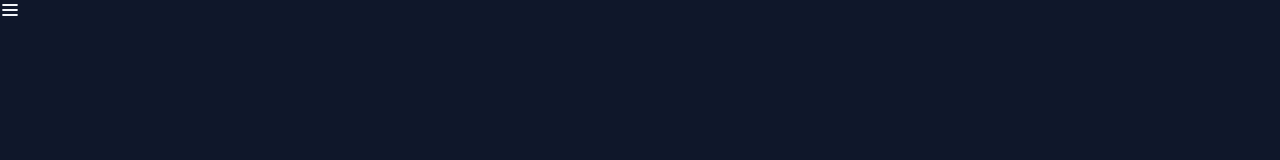
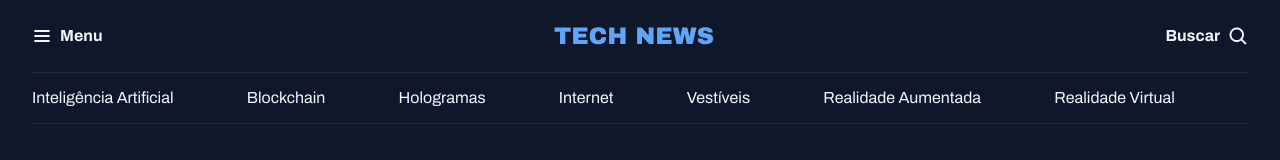
Before and after one commit to julianadallasta/Projeto-portal-de-noticias, a plain HTML site: page index.html in a window 1280 px wide. Drawn offline with Linux system fonts and the light colour scheme.

Commit message:
creating the header of aplication

```diff
--- a/index.html
+++ b/index.html
@@ -15,21 +15,32 @@
 </head>
 
 <body >
-  <header>
-    <nav id="primary">
+  <header class="container">
+    <nav id="primary" class="grid grid-flow-col">
       <div>
         <img src="assets/icons/List.svg" alt="ícone de menu">
+        <strong>Menu</strong>
       </div>
 
       <div>
-
+        <img src="assets/Logo.svg" alt="TecNews logo">
       </div>
 
       <div>
+        <strong>Buscar</strong>
+        <img src="assets/icons/MagnifyingGlass.svg" alt="ícone de lupa para pesquisa">
+      </div>
+    </nav>
+    <nav id="secondary" class="grid grid-flow-col">
+      <a href="">Inteligência Artificial</a>
+      <a href="">Blockchain</a>
+      <a href="">Hologramas</a>
+      <a href="">Internet</a>
+      <a href="">Vestíveis</a>
+      <a href="">Realidade Aumentada</a>
+      <a href="">Realidade  Virtual</a>
+    </nav>
 
-      </div>
-
-    </nav>
   </header>
 </body>
 
--- a/styles/global.css
+++ b/styles/global.css
@@ -40,3 +40,19 @@ a:hover {
 h1, h2, h3 {
   font: inherit;
 }
+
+/* utility-first */
+.grid {
+  display: grid;
+}
+
+.grid-flow-col {
+  grid-auto-flow: column;
+}
+
+.container {
+  max-width: 1280px;
+  padding-inline: 32px;
+  margin-inline: auto;
+
+}
--- /dev/null
+++ b/styles/header.css
@@ -0,0 +1,25 @@
+#primary {
+  padding-block:20px;
+
+  div {
+    display: flex;
+    align-items: center;
+    gap: 8px;
+
+  }
+
+  /* nesting CSS */
+  div:nth-child(2) {
+    margin-inline: auto;
+  }
+
+  div:nth-child(3) {
+    justify-self: end;
+  }
+}
+
+#secondary {
+  padding-block: 14px;
+  border: solid 1px var(--stroke-color);
+  border-inline: none;
+}
--- a/styles/index.css
+++ b/styles/index.css
@@ -1 +1,2 @@
 @import url(global.css);
+@import url(header.css);
```
